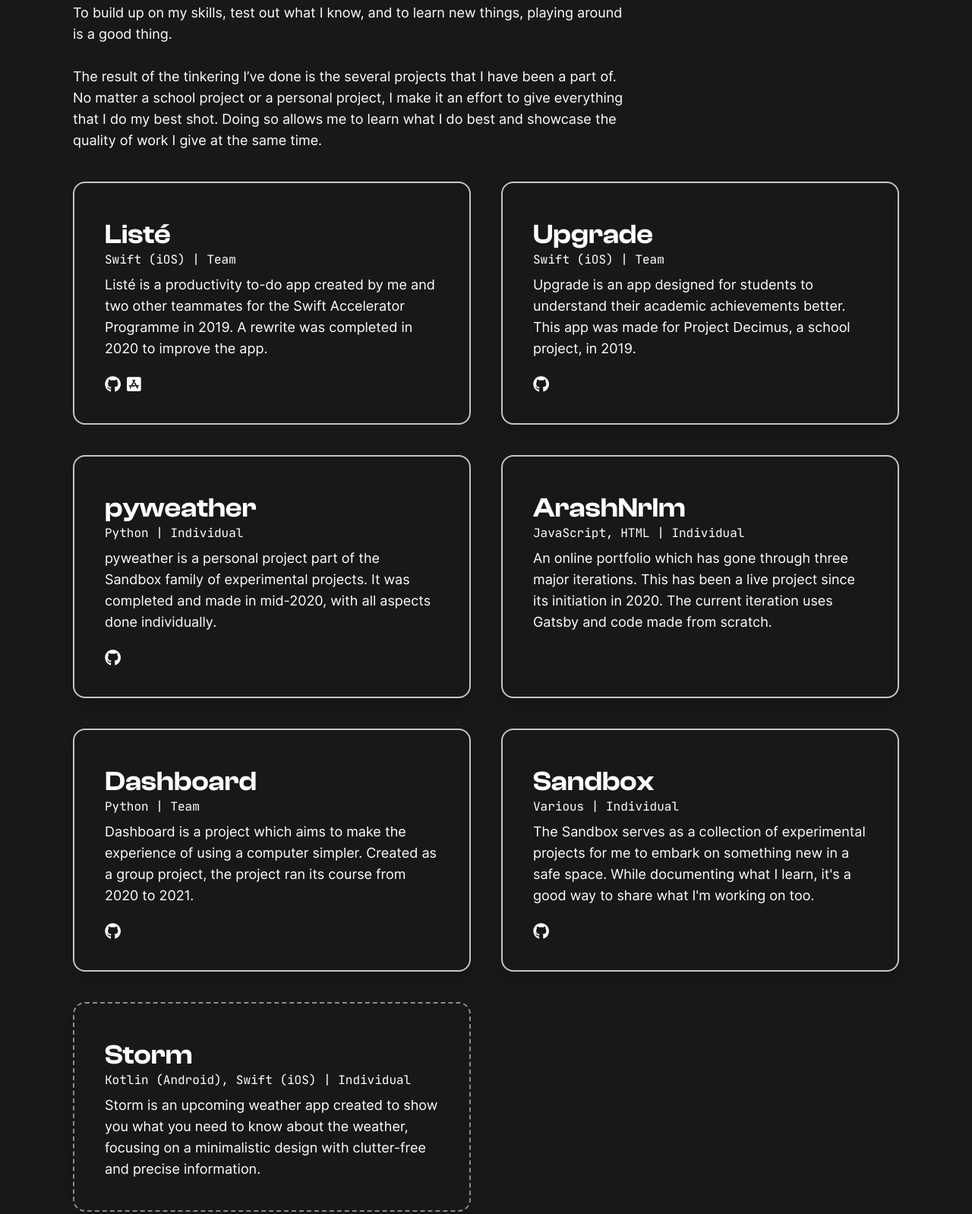
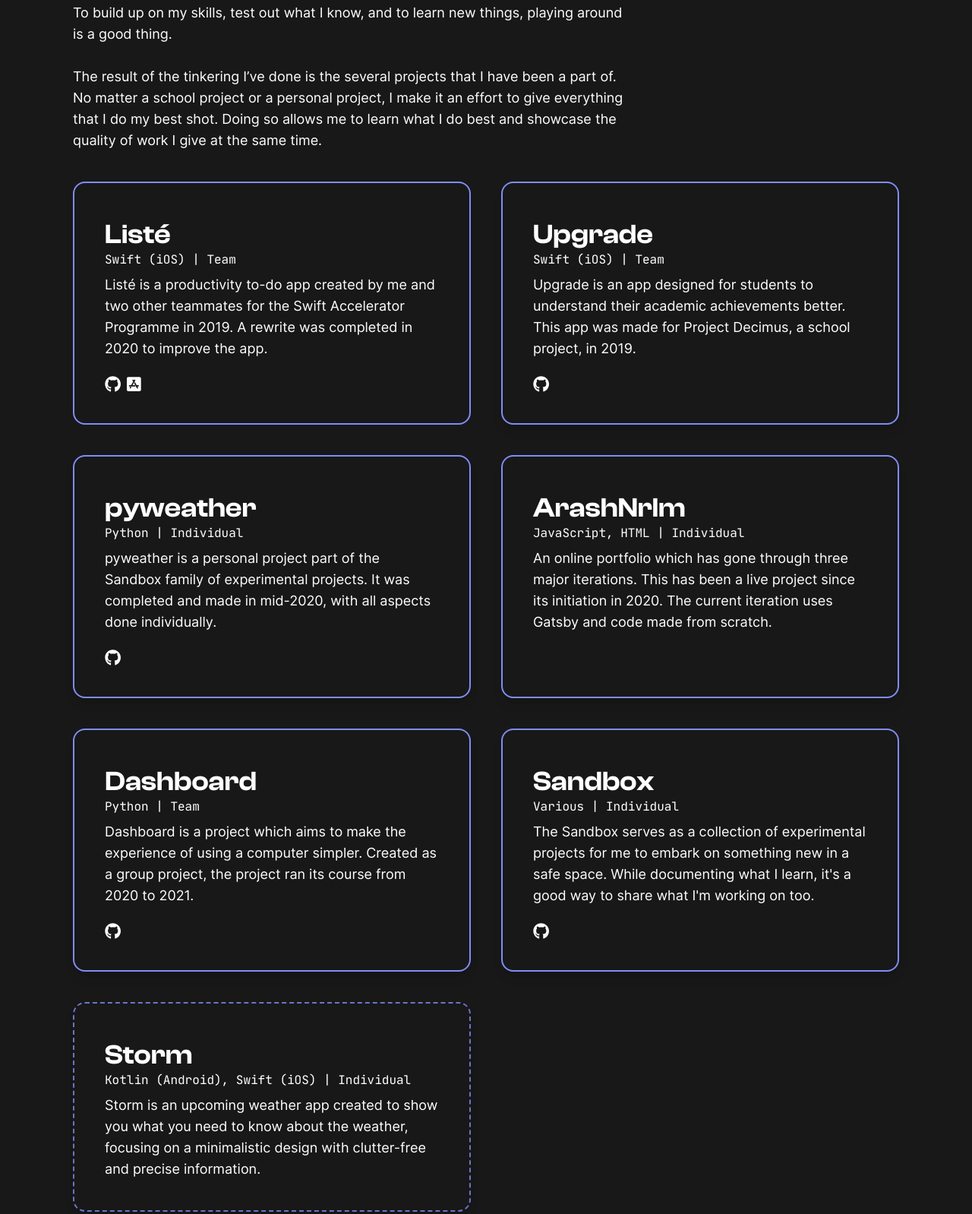
Before and after one commit to arashnrim/website-archive, a Gatsby site: page / in a window 1280 px wide. Shown: the part 3490-5088 px from the top of the page at 76% size. Built offline with nearby package versions, Linux system fonts and the light colour scheme; Gatsby itself is replaced by a stand-in of ours.

Commit message:
💄 Change project border colour to purple

```diff
--- a/src/pages/index.js
+++ b/src/pages/index.js
@@ -304,7 +304,7 @@ const Introduction = () => (
         </div>
 
         <div className="mt-10 mb-20 w-full h-1/2 grid grid-cols-1 md:grid-cols-2 gap-10">
-          <div className="col-span-1 p-10 h-auto rounded-2xl text-white border-2 border-opacity-75 border-white">
+          <div className="col-span-1 p-10 h-auto rounded-2xl text-white border-2 border-indigo-400">
             <h1 className="mt-2 text-4xl font-bold font-heading">Listé</h1>
             <p className="font-mono">Swift (iOS) | Team</p>
             <p className="mt-2 text-sm sm:text-lg 2xl:text-xl">
@@ -334,7 +334,7 @@ const Introduction = () => (
               </a>
             </div>
           </div>
-          <div className="col-span-1 p-10 h-auto rounded-2xl text-white border-2 border-opacity-75 border-white shadow-lg">
+          <div className="col-span-1 p-10 h-auto rounded-2xl text-white border-2 border-indigo-400 shadow-lg">
             <h1 className="mt-2 text-4xl font-bold font-heading">Upgrade</h1>
             <p className="font-mono">Swift (iOS) | Team</p>
             <p className="mt-2 text-sm sm:text-lg 2xl:text-xl">
@@ -353,7 +353,7 @@ const Introduction = () => (
               </a>
             </div>
           </div>
-          <div className="col-span-1 p-10 h-auto rounded-2xl text-white border-2 border-opacity-75 border-white shadow-lg">
+          <div className="col-span-1 p-10 h-auto rounded-2xl text-white border-2 border-indigo-400 shadow-lg">
             <h1 className="mt-2 text-4xl font-bold font-heading">pyweather</h1>
             <p className="font-mono">Python | Individual</p>
             <p className="mt-2 text-sm sm:text-lg 2xl:text-xl">
@@ -372,7 +372,7 @@ const Introduction = () => (
               </a>
             </div>
           </div>
-          <div className="col-span-1 p-10 h-auto rounded-2xl text-white border-2 border-opacity-75 border-white shadow-lg">
+          <div className="col-span-1 p-10 h-auto rounded-2xl text-white border-2 border-indigo-400 shadow-lg">
             <h1 className="mt-2 text-4xl font-bold font-heading">ArashNrIm</h1>
             <p className="font-mono">JavaScript, HTML | Individual</p>
             <p className="mt-2 text-sm sm:text-lg 2xl:text-xl">
@@ -381,7 +381,7 @@ const Introduction = () => (
               current iteration uses Gatsby and code made from scratch.
             </p>
           </div>
-          <div className="col-span-1 p-10 h-auto rounded-2xl text-white border-2 border-opacity-75 border-white shadow-lg">
+          <div className="col-span-1 p-10 h-auto rounded-2xl text-white border-2 border-indigo-400 shadow-lg">
             <h1 className="mt-2 text-4xl font-bold font-heading">Dashboard</h1>
             <p className="font-mono">Python | Team</p>
             <p className="mt-2 text-sm sm:text-lg 2xl:text-xl">
@@ -400,7 +400,7 @@ const Introduction = () => (
               </a>
             </div>
           </div>
-          <div className="col-span-1 p-10 h-auto rounded-2xl text-white border-2 border-opacity-75 border-white shadow-lg">
+          <div className="col-span-1 p-10 h-auto rounded-2xl text-white border-2 border-indigo-400 shadow-lg">
             <h1 className="mt-2 text-4xl font-bold font-heading">Sandbox</h1>
             <p className="font-mono">Various | Individual</p>
             <p className="mt-2 text-sm sm:text-lg 2xl:text-xl">
@@ -419,7 +419,7 @@ const Introduction = () => (
               </a>
             </div>
           </div>
-          <div className="col-span-1 p-10 h-auto rounded-2xl text-white border-2 border-opacity-50 border-white border-dashed shadow-lg">
+          <div className="col-span-1 p-10 h-auto rounded-2xl text-white border-2 border-opacity-80 border-indigo-400 border-dashed shadow-lg">
             <h1 className="mt-2 text-4xl font-bold font-heading">Storm</h1>
             <p className="font-mono">
               Kotlin (Android), Swift (iOS) | Individual
```
